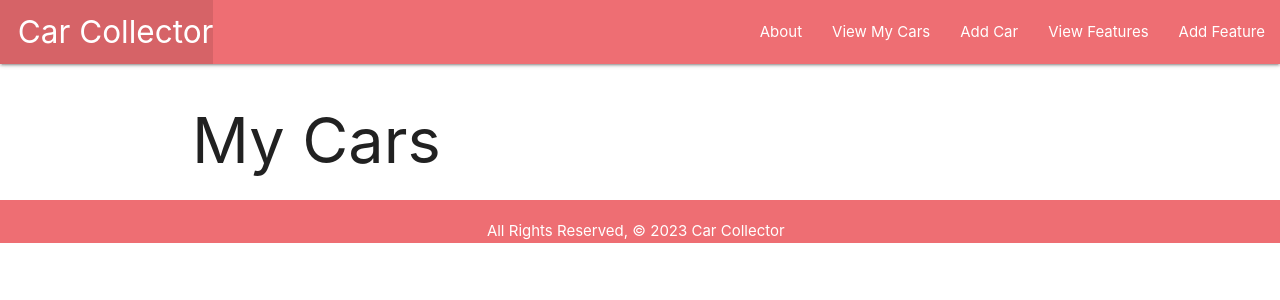
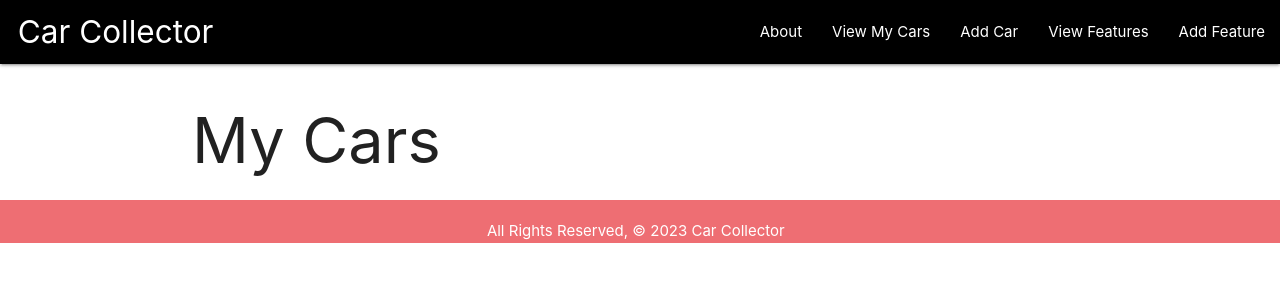
Before and after one commit to avilla13/Car-Collection, a Django app: page /cars/ in a window 1280 px wide. Shown: the top 300 px of the page. Run offline with Django 4.2, Linux system fonts and the light colour scheme; data that the repository does not hold is empty.

Commit message:
Change navbar color

```diff
--- a/main_app/templates/base.html
+++ b/main_app/templates/base.html
@@ -12,9 +12,9 @@
 
 </head>
 <body>
-  <header class="navbar-fixed">
+  <header class="navbar-fixed" >
     <nav>
-      <div class="nav-wrapper">
+      <div class="nav-wrapper" style="background-color: black;">
         <ul>
           <li><a href="{% url 'home' %}" class="left brand-logo">&nbsp;&nbsp;Car Collector</a></li>
         </ul>
```
